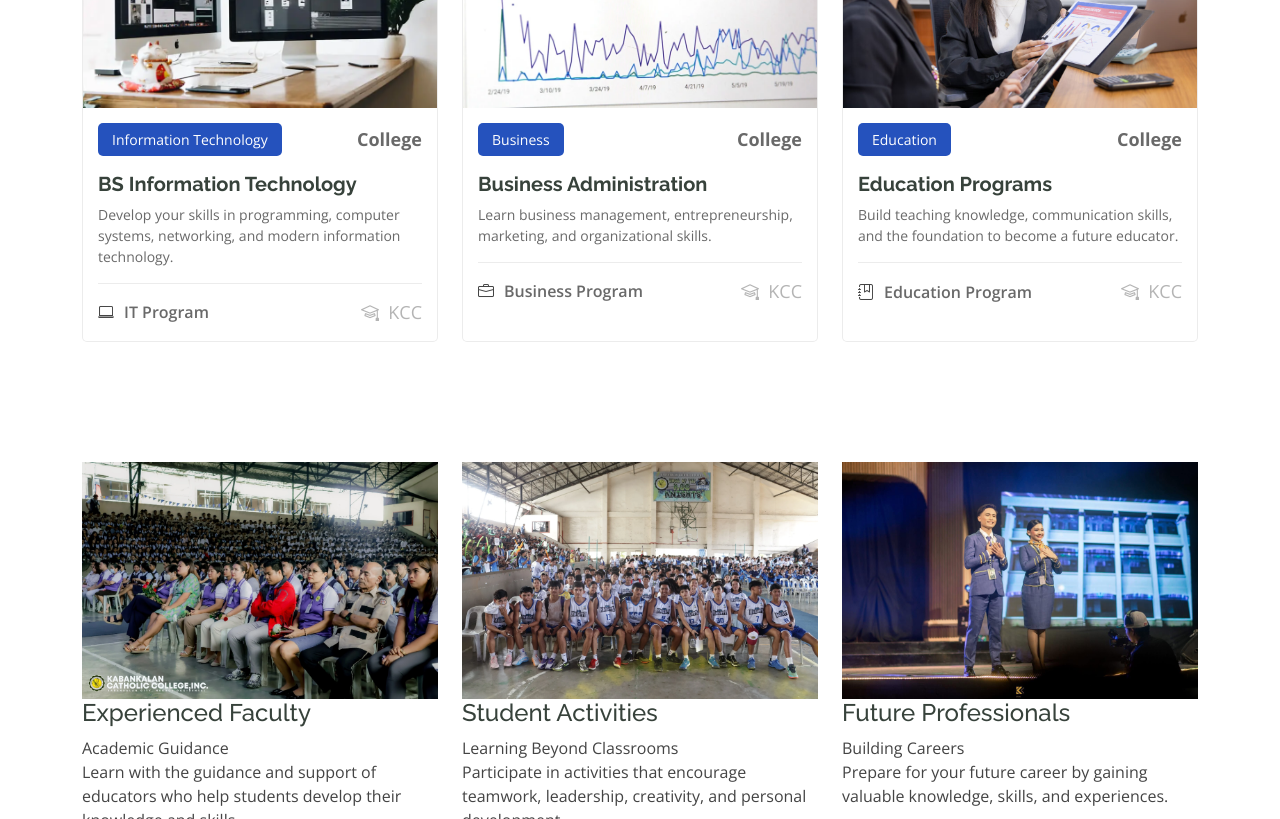
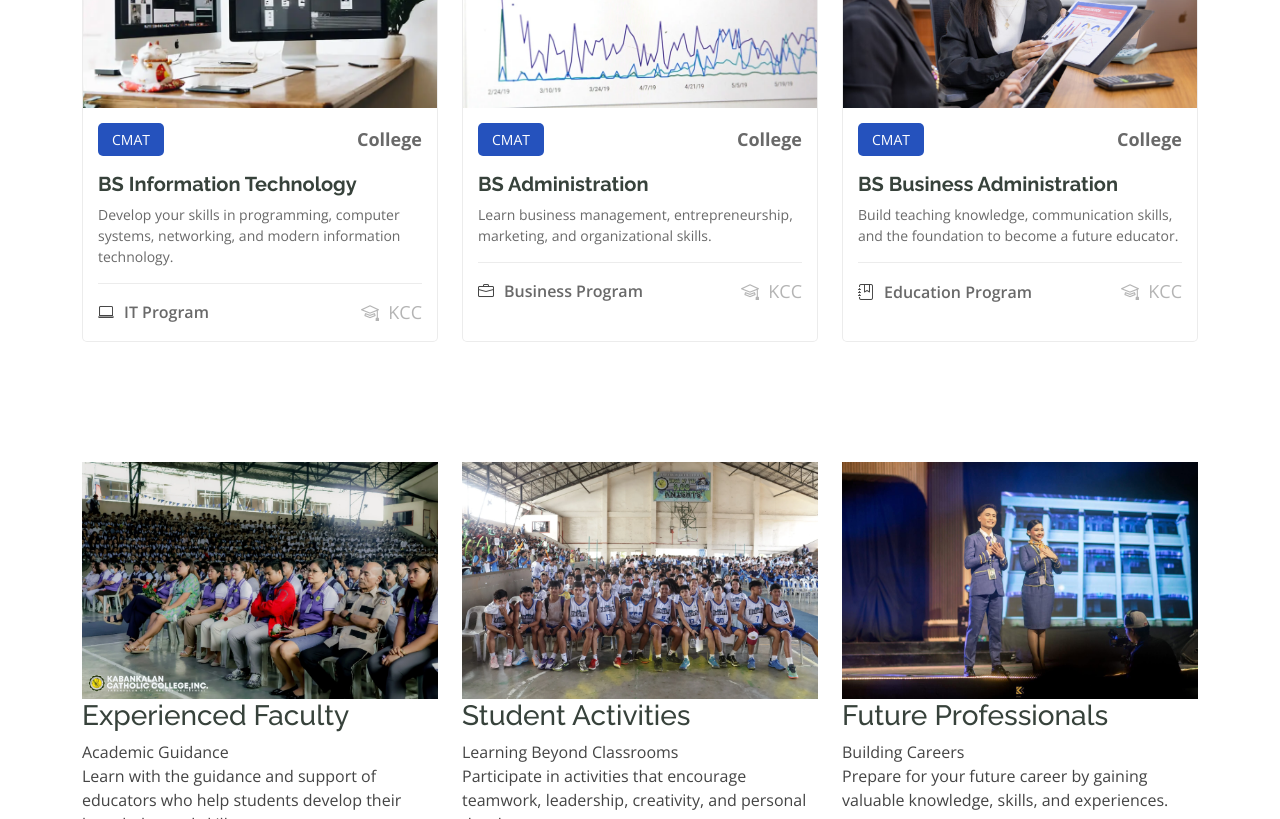
Before and after one commit to Joshua143-design/Calderon-project-2, a plain HTML site: page index.html in a window 1280 px wide. Shown: the part 2510-3329 px from the top of the page. Drawn offline with nearby package versions, Linux system fonts and the light colour scheme.

Commit message:
Last Commit

```diff
--- a/assets/css/main.css
+++ b/assets/css/main.css
@@ -2237,10 +2237,3 @@ section,
 .contact .email-form button[type=submit]:hover {
   background: color-mix(in srgb, var(--accent-color), transparent 20%);
 }
-
-/*--------------------------------------------------------------
-# Starter Section Section
---------------------------------------------------------------*/
-.starter-section {
-  /* Add your styles here */
-}
--- a/index.html
+++ b/index.html
@@ -351,7 +351,7 @@
               <img src="assets/img/course/course-1.webp" class="img-fluid" alt="College students">
               <div class="course-content">
                 <div class="d-flex justify-content-between align-items-center mb-3">
-                  <p class="category">Information Technology</p>
+                  <p class="category">CMAT</p>
                   <p class="price">College</p>
                 </div>
 
@@ -380,11 +380,11 @@
               <img src="assets/img/course/course-2.webp" class="img-fluid" alt="Business students">
               <div class="course-content">
                 <div class="d-flex justify-content-between align-items-center mb-3">
-                  <p class="category">Business</p>
+                  <p class="category">CMAT</p>
                   <p class="price">College</p>
                 </div>
 
-                <h3><a href="course-details.html">Business Administration</a></h3>
+                <h3><a href="course-details.html">BS Administration</a></h3>
                 <p class="description">
                   Learn business management, entrepreneurship,
                   marketing, and organizational skills.
@@ -409,11 +409,11 @@
               <img src="assets/img/course/course-3.webp" class="img-fluid" alt="Education students">
               <div class="course-content">
                 <div class="d-flex justify-content-between align-items-center mb-3">
-                  <p class="category">Education</p>
+                  <p class="category">CMAT</p>
                   <p class="price">College</p>
                 </div>
 
-                <h3><a href="course-details.html">Education Programs</a></h3>
+                <h3><a href="course-details.html">BS Business Administration</a></h3>
                 <p class="description">
                   Build teaching knowledge, communication skills,
                   and the foundation to become a future educator.
@@ -450,7 +450,7 @@
             <div class="member">
               <img src="assets/img/faculty.webp" class="img-fluid" alt="Faculty member">
               <div class="member-content">
-                <h4>Experienced Faculty</h4>
+                <h3>Experienced Faculty</h3>
                 <span>Academic Guidance</span>
                 <p>
                   Learn with the guidance and support of educators
@@ -468,7 +468,7 @@
             <div class="member">
               <img src="assets/img/sports.webp" class="img-fluid" alt="Student activities">
               <div class="member-content">
-                <h4>Student Activities</h4>
+                <h3>Student Activities</h3>
                 <span>Learning Beyond Classrooms</span>
                 <p>
                   Participate in activities that encourage teamwork,
@@ -486,7 +486,7 @@
             <div class="member">
               <img src="assets/img/Tourism.jpg" class="img-fluid" alt="College campus">
               <div class="member-content">
-                <h4>Future Professionals</h4>
+                <h3>Future Professionals</h3>
                 <span>Building Careers</span>
                 <p>
                   Prepare for your future career by gaining
```
